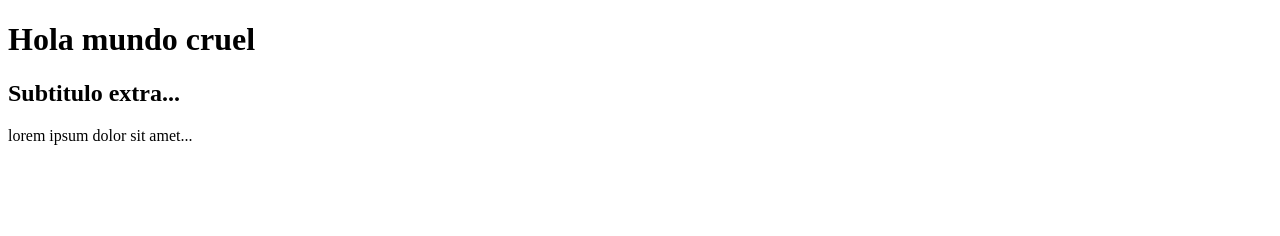
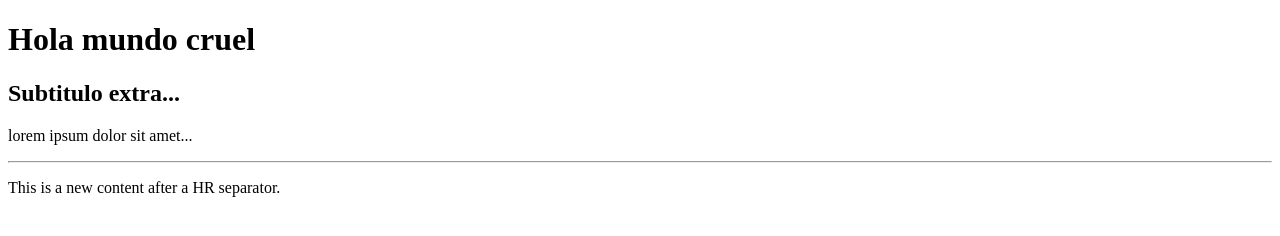
Before and after one commit to jalamprea/my-new-project, a plain HTML site: page src/index.html in a window 1280 px wide. Drawn offline with Linux system fonts and the light colour scheme.

Commit message:
Adede more html content

```diff
--- a/src/index.html
+++ b/src/index.html
@@ -7,5 +7,9 @@
 	<h1 class="title">Hola mundo cruel</h1>
 	<h2>Subtitulo extra...</h2>
 	<p>lorem ipsum dolor sit amet...</p>
+
+	<hr>
+
+	<p>This is a new content after a HR separator.</p>
 </body>
 </html>
```
